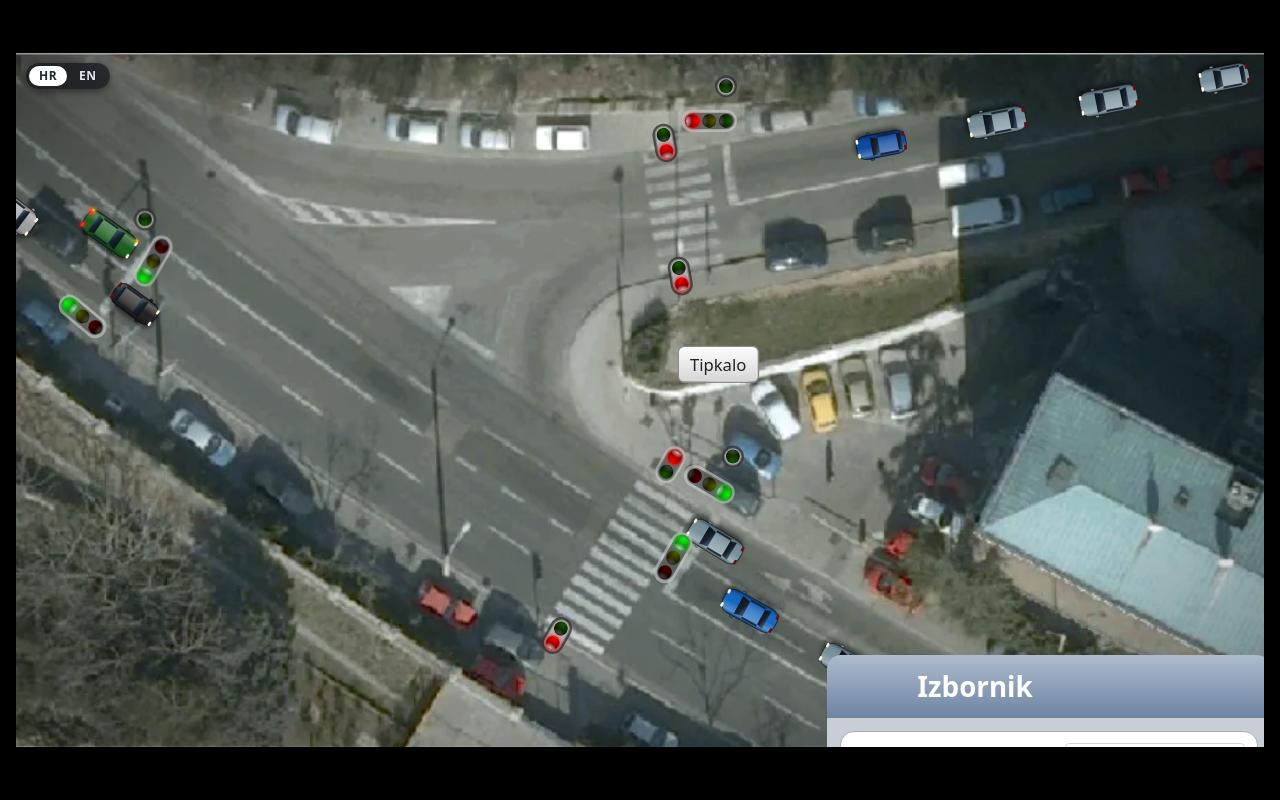
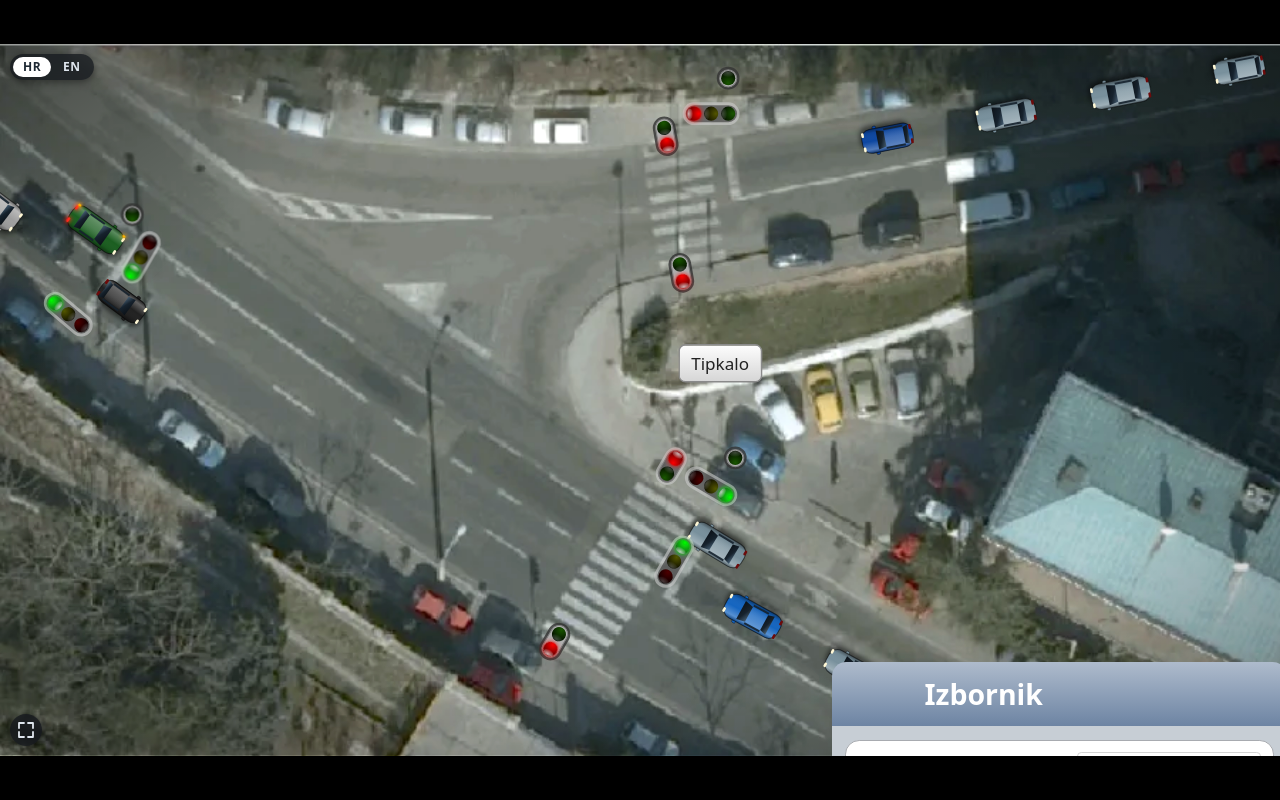
Before and after one commit to Aero51/traffic-intersection-simulation, a website built with Vite: page web/index.html in a window 1280 px wide. Built offline with nearby package versions, Linux system fonts and the light colour scheme.

Commit message:
Web port: fill the browser window on desktop; fullscreen button (F key)
Co-Authored-By: Claude Opus 5.5 <noreply@anthropic.com>

```diff
--- a/web/src/i18n.ts
+++ b/web/src/i18n.ts
@@ -14,6 +14,8 @@ const STRINGS = {
   },
   'scene.label': { hr: 'Raskrižje sa semaforima', en: 'Intersection with traffic lights' },
   'lang.label': { hr: 'Jezik', en: 'Language' },
+  'fullscreen.enter': { hr: 'Cijeli zaslon (F)', en: 'Full screen (F)' },
+  'fullscreen.exit': { hr: 'Izađi iz cijelog zaslona (F)', en: 'Exit full screen (F)' },
 
   'tipkalo': { hr: 'Tipkalo', en: 'Walk' },
   'tipkalo.wait': { hr: 'Čekajte…', en: 'Wait…' },
--- a/web/src/main.ts
+++ b/web/src/main.ts
@@ -135,9 +135,42 @@ const menu = createMenu(main, {
 vehicleSignals.forEach((s, i) => s.root.addEventListener('click', () => menu.select(i)));
 
 createLanguageSwitch(main);
+createFullscreenToggle(main);
 applyLanguage();
 renderTipkalo();
 render(signals, sim.snapshot());
+
+/** Button (and the F key) that puts the whole page into browser fullscreen. */
+function createFullscreenToggle(parent: HTMLElement): void {
+  if (!document.fullscreenEnabled) return; // e.g. iPhone Safari
+  const button = document.createElement('button');
+  button.type = 'button';
+  button.className = 'fullscreen-toggle';
+  button.innerHTML =
+    '<svg viewBox="0 0 16 16" aria-hidden="true"><path class="enter" d="M1 6V1h5M10 1h5v5M15 10v5h-5M6 15H1v-5"/>' +
+    '<path class="exit" d="M6 1v5H1M15 6h-5V1M10 15v-5h5M1 10h5v5"/></svg>';
+  parent.appendChild(button);
+
+  const toggle = () => {
+    if (document.fullscreenElement) document.exitFullscreen();
+    else document.documentElement.requestFullscreen().catch(() => {});
+  };
+  const sync = () => {
+    const on = document.fullscreenElement !== null;
+    button.classList.toggle('is-on', on);
+    const label = t(on ? 'fullscreen.exit' : 'fullscreen.enter');
+    button.title = label;
+    button.setAttribute('aria-label', label);
+  };
+  button.addEventListener('click', toggle);
+  document.addEventListener('keydown', (e) => {
+    const typing = e.target instanceof HTMLInputElement || e.target instanceof HTMLSelectElement;
+    if ((e.key === 'f' || e.key === 'F') && !e.ctrlKey && !e.metaKey && !e.altKey && !typing) toggle();
+  });
+  document.addEventListener('fullscreenchange', sync);
+  onLangChange(sync);
+  sync();
+}
 
 let last = 0;
 function frame(now: number): void {
--- a/web/src/style.css
+++ b/web/src/style.css
@@ -24,11 +24,10 @@ body {
   padding: 16px;
 }
 
-/* The stage is the 900x500 JavaFX window, scaled to fit. */
+/* The stage is the 900x500 JavaFX window, scaled to fill the browser window. */
 .stage {
   position: relative;
-  width: 100%;
-  max-width: 1350px;
+  width: min(100%, (100dvh - 32px) * 900 / 500);
   aspect-ratio: 900 / 500;
   overflow: hidden;
   container-type: inline-size;
@@ -170,6 +169,58 @@ body {
 .lang-switch button:focus-visible {
   outline: 2px solid #8ab4ff;
   outline-offset: 1px;
+}
+
+/* Larger screens: no frame around the map, it fills the window edge to edge. */
+@media (min-width: 721px) {
+  #app {
+    padding: 0;
+  }
+  .stage {
+    width: min(100vw, 100dvh * 900 / 500);
+  }
+}
+
+.fullscreen-toggle {
+  position: absolute;
+  bottom: 10px;
+  left: 10px;
+  z-index: 3;
+  display: grid;
+  place-items: center;
+  width: 32px;
+  height: 32px;
+  padding: 0;
+  border: 0;
+  border-radius: 999px;
+  background: rgba(16, 20, 26, 0.72);
+  box-shadow: 0 2px 8px rgba(0, 0, 0, 0.45);
+  backdrop-filter: blur(4px);
+  color: #dfe6ee;
+  cursor: pointer;
+}
+.fullscreen-toggle:hover {
+  background: rgba(40, 48, 58, 0.85);
+}
+.fullscreen-toggle:focus-visible {
+  outline: 2px solid #8ab4ff;
+  outline-offset: 1px;
+}
+.fullscreen-toggle svg {
+  width: 16px;
+  height: 16px;
+  fill: none;
+  stroke: currentColor;
+  stroke-width: 1.8;
+  stroke-linecap: round;
+  stroke-linejoin: round;
+}
+.fullscreen-toggle .exit,
+.fullscreen-toggle.is-on .enter {
+  display: none;
+}
+.fullscreen-toggle.is-on .exit {
+  display: inline;
 }
 
 /* ---- Signals ---- */
```
